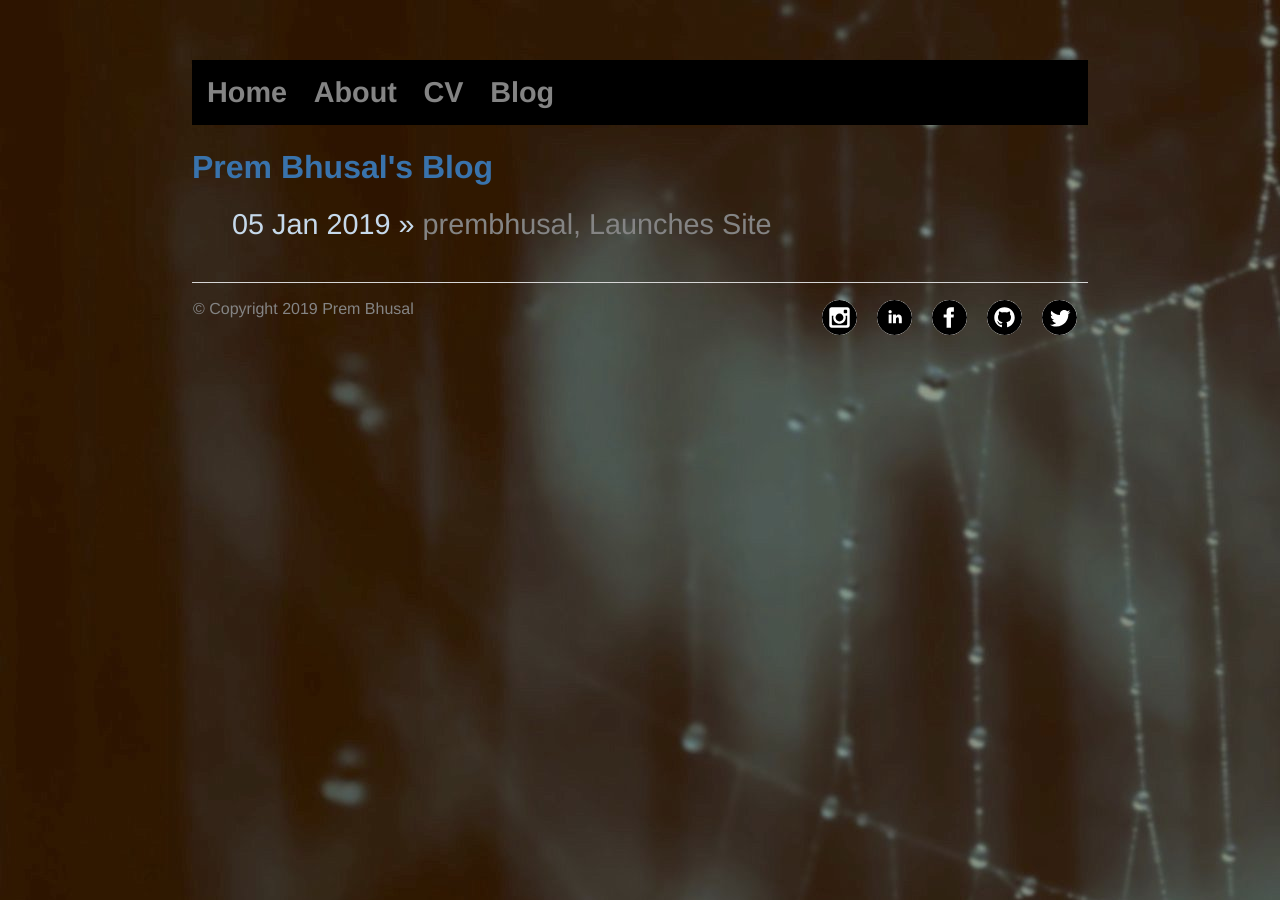
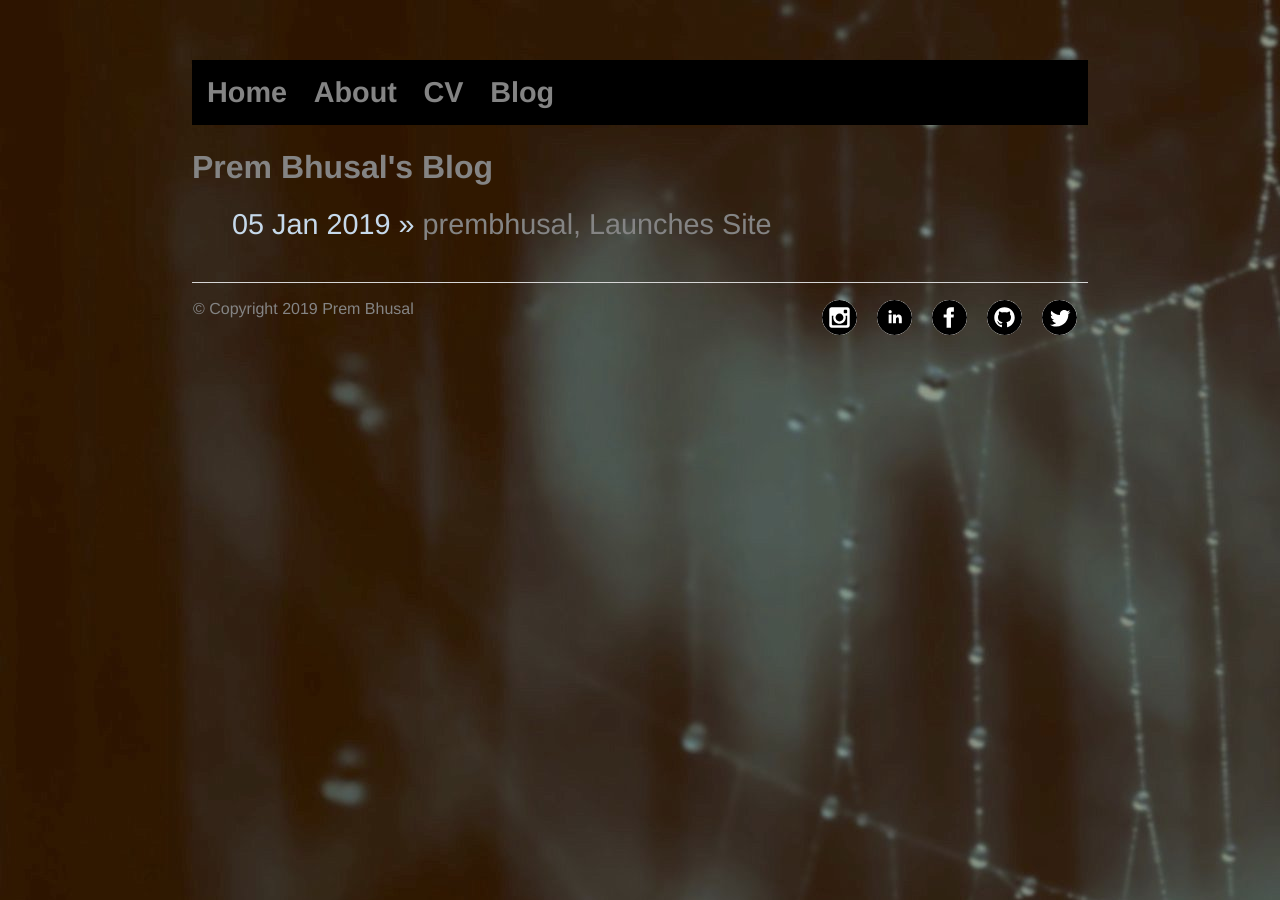
Before and after one commit to prembhusal/prembhusalWebsite, a Jekyll site: the page built from blog/index.html, in a window 1280 px wide. Built offline with Jekyll 4.4.1, drawn with Linux system fonts in a browser that asks for light colours.

Commit message:
Update main.css

```diff
--- a/css/main.css
+++ b/css/main.css
@@ -41,7 +41,7 @@ a:hover {
 h1 {
     font-size: 2.0em;
     font-family:'Helvetica', 'Arial', 'Sans-Serif';
-    color: #3973ac
+    color: #848484;
 }
 p {
     font-size: 1.3em;
```
